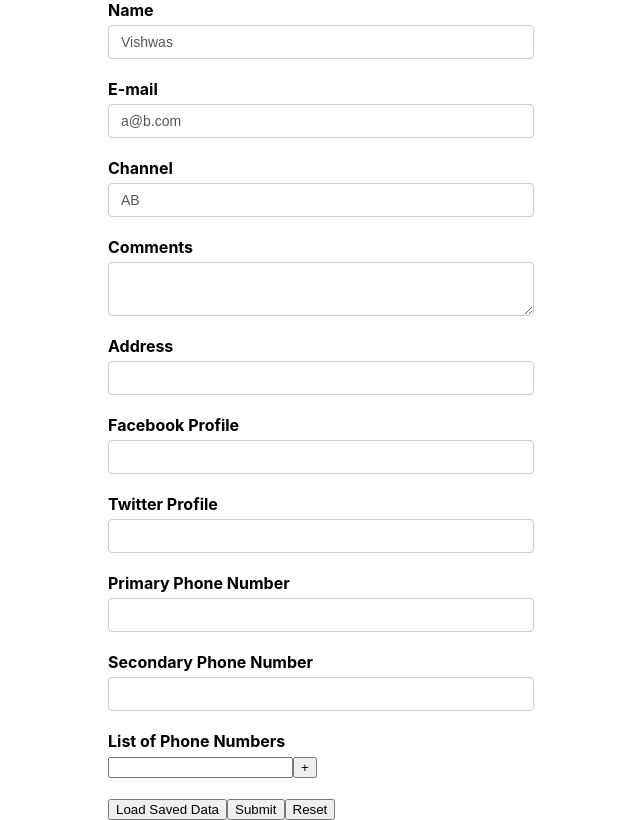
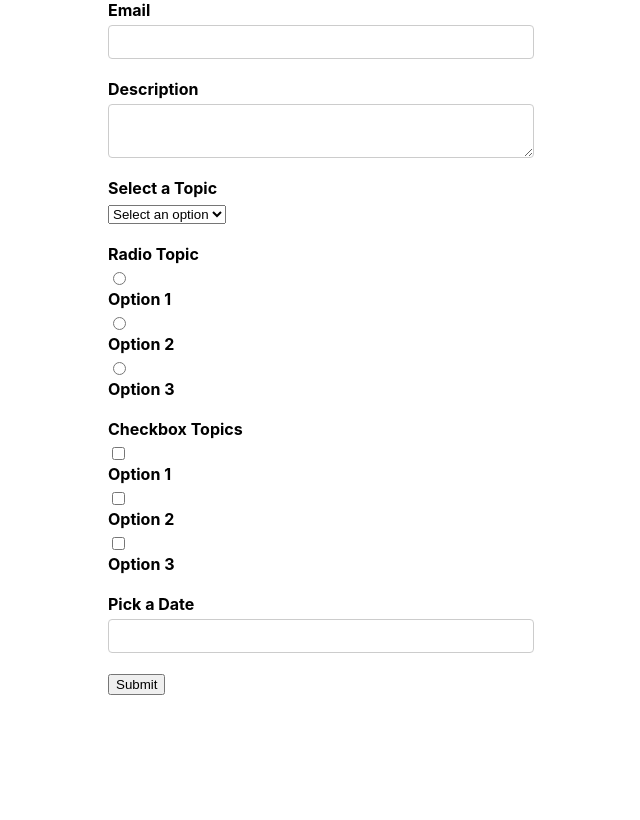
Before and after one commit to sigvant/formik-tutorial, a React (Create React App) app: page / in a window 1280 px wide. Shown: the whole page, without its empty margins (319-959 px from the left). Built offline with nearby package versions, Linux system fonts and the light colour scheme.

Commit message:
final commit for formik controls

```diff
--- a/package.json
+++ b/package.json
@@ -8,6 +8,7 @@
     "@testing-library/user-event": "^12.1.10",
     "formik": "^2.2.9",
     "react": "^17.0.2",
+    "react-datepicker": "^4.3.0",
     "react-dom": "^17.0.2",
     "react-scripts": "4.0.3",
     "web-vitals": "^1.0.1",
--- a/src/App.js
+++ b/src/App.js
@@ -1,10 +1,10 @@
 import './App.css';
-import YoutubeForm from './components/YoutubeForm';
+import FormikContainer from './components/FormikContainer';
 
 function App() {
   return (
     <div className="App">
-      <YoutubeForm/>
+      <FormikContainer/>
     </div>
   );
 }
--- /dev/null
+++ b/src/components/CheckboxGroup.js
@@ -0,0 +1,35 @@
+import React from 'react'
+import { Field, ErrorMessage } from 'formik'
+import TextError from './TextError'
+
+function CheckboxGroup(props) {
+    const {label, name, options, ...rest} = props
+    return (
+        <div className='form-control'>
+            <label>{label}</label>
+            <Field name={name} {...rest}>
+                {
+                    ({field}) => {
+                        return options.map(option => {
+                            return (
+                                <React.Fragment key={option.key}>
+                                    <input
+                                        type="checkbox"
+                                        id={option.value}
+                                        {...field}
+                                        value={option.value}
+                                        checked={field.value.includes(option.value)}
+                                    />
+                                    <label htmlFor={option.value}>{option.key}</label>
+                                </React.Fragment>
+                            )
+                        })
+                    }
+                }
+            </Field>
+            <ErrorMessage name={name} component={TextError}/>
+        </div>
+    )
+}
+
+export default CheckboxGroup
--- /dev/null
+++ b/src/components/DatePicker.js
@@ -0,0 +1,34 @@
+import React from 'react'
+import DateView from 'react-datepicker'
+import 'react-datepicker/dist/react-datepicker.css'
+import { Field, ErrorMessage } from 'formik'
+import TextError from './TextError'
+
+function DatePicker(props) {
+    const { label, name, ...rest} = props
+    return (
+        <div className='form-control'>
+            <label htmlFor={name}>{label}</label>
+            <Field name={name}>
+                {
+                    ({form, field}) => {
+                        const { setFieldValue } = form
+                        const { value } = field
+                        return (
+                            <DateView
+                                id={name}
+                                {...field}
+                                {...rest}
+                                selected={value}
+                                onChange={(value) => setFieldValue(name, value)}
+                            />
+                        )
+                    }
+                }
+            </Field>
+            <ErrorMessage name={name} component={TextError}/>
+        </div>
+    )
+}
+
+export default DatePicker
--- /dev/null
+++ b/src/components/FormikContainer.js
@@ -0,0 +1,90 @@
+import React from 'react'
+import { Formik, Form } from 'formik'
+import * as Yup from 'yup'
+import FormikControl from './FormikControl'
+
+function FormikContainer() {
+    const checkboxOptions = [
+        {key: 'Option 1', value: 'cOption1'},
+        {key: 'Option 2', value: 'cOption2'},
+        {key: 'Option 3', value: 'cOption3'}
+    ]
+    const radioOptions = [
+        {key: 'Option 1', value: 'rOption1'},
+        {key: 'Option 2', value: 'rOption2'},
+        {key: 'Option 3', value: 'rOption3'}
+    ]
+    const dropdownOptions = [
+        { key: 'Select an option', value: ''},
+        { key: 'Option 1', value: 'option1'},
+        { key: 'Option 2', value: 'option2'},
+        { key: 'Option 3', value: 'option3'}
+    ]
+    const initialValues = {
+        email: '',
+        description: '',
+        selectOption: '',
+        radioOption: '',
+        checkboxOption: [],
+        birthDate: null,
+
+    }
+    const validationSchema = Yup.object({
+        email: Yup.string().required('Required'),
+        description: Yup.string().required('Required'),
+        selectOption: Yup.string().required('Required'),
+        radioOption: Yup.string().required('Required'),
+        checkboxOptions: Yup.array().required('Required'),
+        birthDate: Yup.date().required('Required').nullable()
+    })
+    const onSubmit = values => {console.log('Form data', values)}
+    return (
+        <Formik
+            initialValues={initialValues}
+            validationSchema={validationSchema}
+            onSubmit={onSubmit}>
+            {
+                formik => (
+                    <Form>
+                        <FormikControl
+                            control='input'
+                            type='email'
+                            label='Email'
+                            name='email'
+                        />
+                        <FormikControl
+                            control='textarea'
+                            label='Description'
+                            name='description'
+                        />
+                        <FormikControl
+                            control='select'
+                            label='Select a Topic'
+                            name='selectOption'
+                            options={dropdownOptions}
+                        />
+                        <FormikControl
+                            control='radio'
+                            label='Radio Topic'
+                            name='radioOption'
+                            options={radioOptions}
+                        />
+                        <FormikControl
+                            control='checkbox'
+                            label='Checkbox Topics'
+                            name='checkboxOption'
+                            options={checkboxOptions}
+                        />
+                        <FormikControl
+                            control='date'
+                            label='Pick a Date'
+                            name='birthDate'
+                        />
+                        <button type='submit'>Submit</button>
+                    </Form>
+            )}
+        </Formik>
+    )
+}
+
+export default FormikContainer
--- /dev/null
+++ b/src/components/FormikControl.js
@@ -0,0 +1,22 @@
+import React from 'react'
+import CheckboxGroup from './CheckboxGroup'
+import DatePicker from './DatePicker'
+import Input from './Input'
+import RadioButtons from './RadioButtons'
+import Select from './Select'
+import Textarea from './Textarea'
+
+function FormikControl(props) {
+    const {control, ...rest} = props
+    switch(control) {
+        case 'input': return <Input {...rest}/>
+        case 'textarea': return <Textarea {...rest}/>
+        case 'select': return <Select {...rest}/>
+        case 'radio': return <RadioButtons {...rest}/>
+        case 'checkbox': return <CheckboxGroup {...rest}/>
+        case 'date': return <DatePicker {...rest}/>
+        default: return null
+    }
+}
+
+export default FormikControl
--- /dev/null
+++ b/src/components/Input.js
@@ -0,0 +1,16 @@
+import React from 'react'
+import { Field, ErrorMessage } from 'formik'
+import TextError from './TextError'
+
+function Input(props) {
+    const { label, name, ...rest } = props
+    return (
+        <div className='form-control'>
+            <label htmlFor={name}>{label}</label>
+            <Field id={name} name={name} {...rest}/>
+            <ErrorMessage name={name} component={TextError}/>
+        </div>
+    )
+}
+
+export default Input
--- /dev/null
+++ b/src/components/RadioButtons.js
@@ -0,0 +1,35 @@
+import React from 'react'
+import { Field, ErrorMessage } from 'formik'
+import TextError from './TextError'
+
+function RadioButtons(props) {
+    const {label, name, options, ...rest} = props
+    return (
+        <div className='form-control'>
+            <label>{label}</label>
+            <Field name={name} {...rest}>
+                {
+                    ({field}) => {
+                        return options.map(option => {
+                            return (
+                                <React.Fragment key={option.key}>
+                                    <input
+                                        type="radio"
+                                        id={option.value}
+                                        {...field}
+                                        value={option.value}
+                                        checked={field.value === option.value}
+                                    />
+                                    <label htmlFor={option.value}>{option.key}</label>
+                                </React.Fragment>
+                            )
+                        })
+                    }
+                }
+            </Field>
+            <ErrorMessage name={name} component={TextError}/>
+        </div>
+    )
+}
+
+export default RadioButtons
--- /dev/null
+++ b/src/components/Select.js
@@ -0,0 +1,27 @@
+import React from 'react'
+import {Field, ErrorMessage} from 'formik'
+import TextError from './TextError'
+
+function Select(props) {
+    const {label, name, options, ...rest} = props
+    return (
+        <div className='form-control'>
+            <label htmlFor={name}>{label}</label>
+            <Field as='select' id={name} name={name} {...rest}>
+            {
+                options.map(option => {
+                    return (
+                        <option key={option.value} value={option.value}>
+                            {option.key}
+                            {/* each option is an object with key value pairs */}
+                        </option>
+                    )
+                })
+            }
+            </Field>
+            <ErrorMessage name={name} component={TextError}/>
+        </div>
+    )
+}
+
+export default Select
--- /dev/null
+++ b/src/components/Textarea.js
@@ -0,0 +1,16 @@
+import React from 'react'
+import { Field, ErrorMessage } from 'formik'
+import TextError from './TextError'
+
+function Textarea(props) {
+    const {label, name, ...rest} = props
+    return (
+        <div className='form-control'>
+            <label htmlFor={name}>{label}</label>
+            <Field as='textarea' id={name} name={name} {...rest}/>
+            <ErrorMessage name={name} component={TextError}/>
+        </div>
+    )
+}
+
+export default Textarea
```
Also changed, not shown: src/components/LoginForm.js (added), 1 other file (tests, documents, lock files or other folders).
